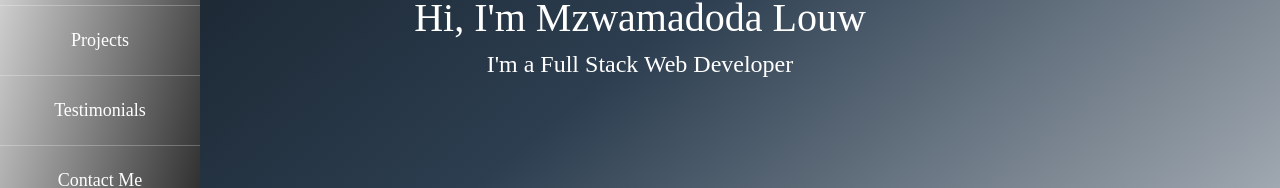
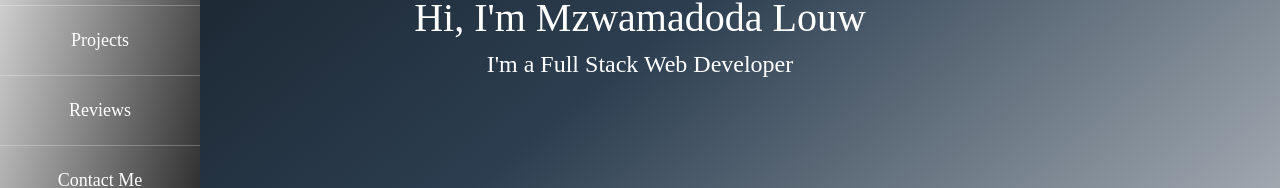
Before and after one commit to Mzwa1080/vue-portfolio, a Vue app: page / in a window 1280 px wide. Shown: the part 306-494 px from the top of the page. Built offline with nearby package versions, Linux system fonts and the light colour scheme; no server answers; a web font is replaced by a local one.

Commit message:
did some changes

```diff
--- a/src/components/Navbar.vue
+++ b/src/components/Navbar.vue
@@ -16,7 +16,7 @@
     <hr>
     <router-link to="/projects">Projects</router-link>
     <hr>
-    <router-link to="/testimonials">Testimonials</router-link>
+    <router-link to="/testimonials">Reviews</router-link>
     <hr>
     <router-link to="/contact">Contact Me</router-link>
     <hr>
```
